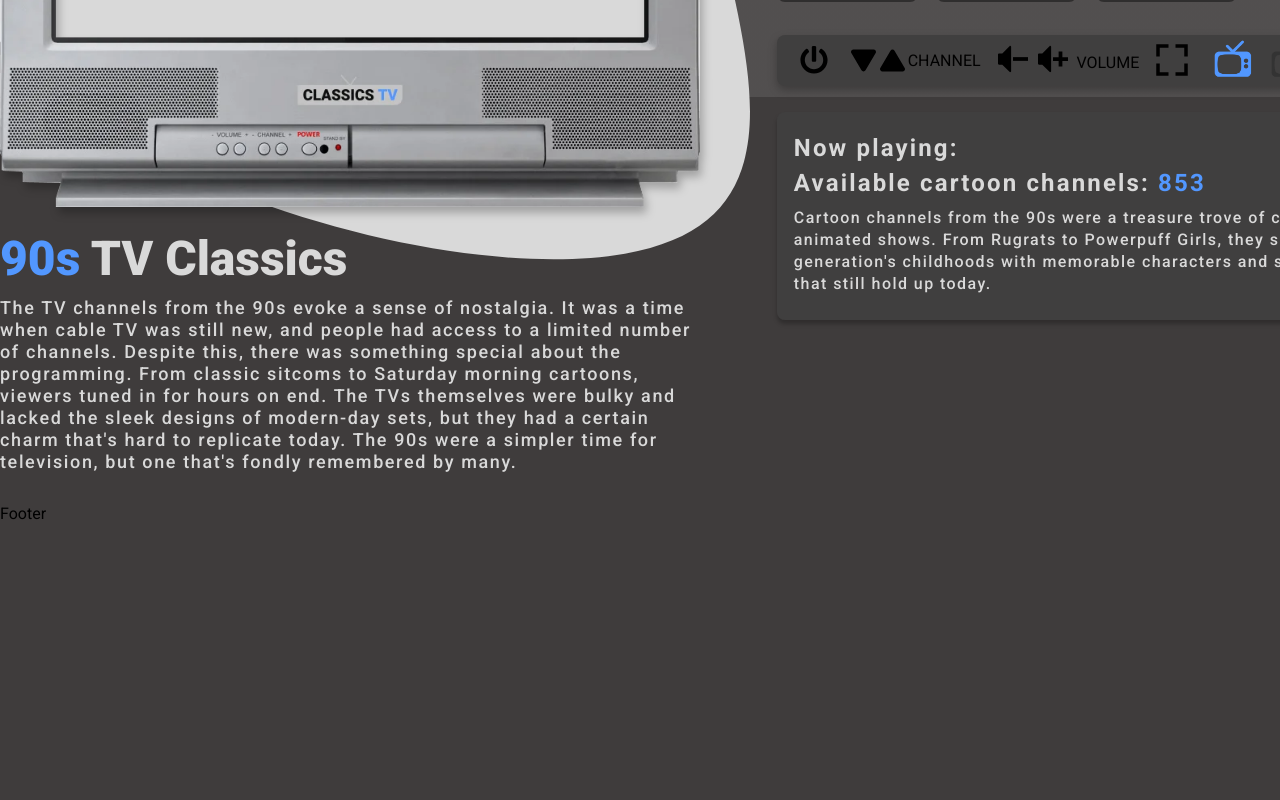
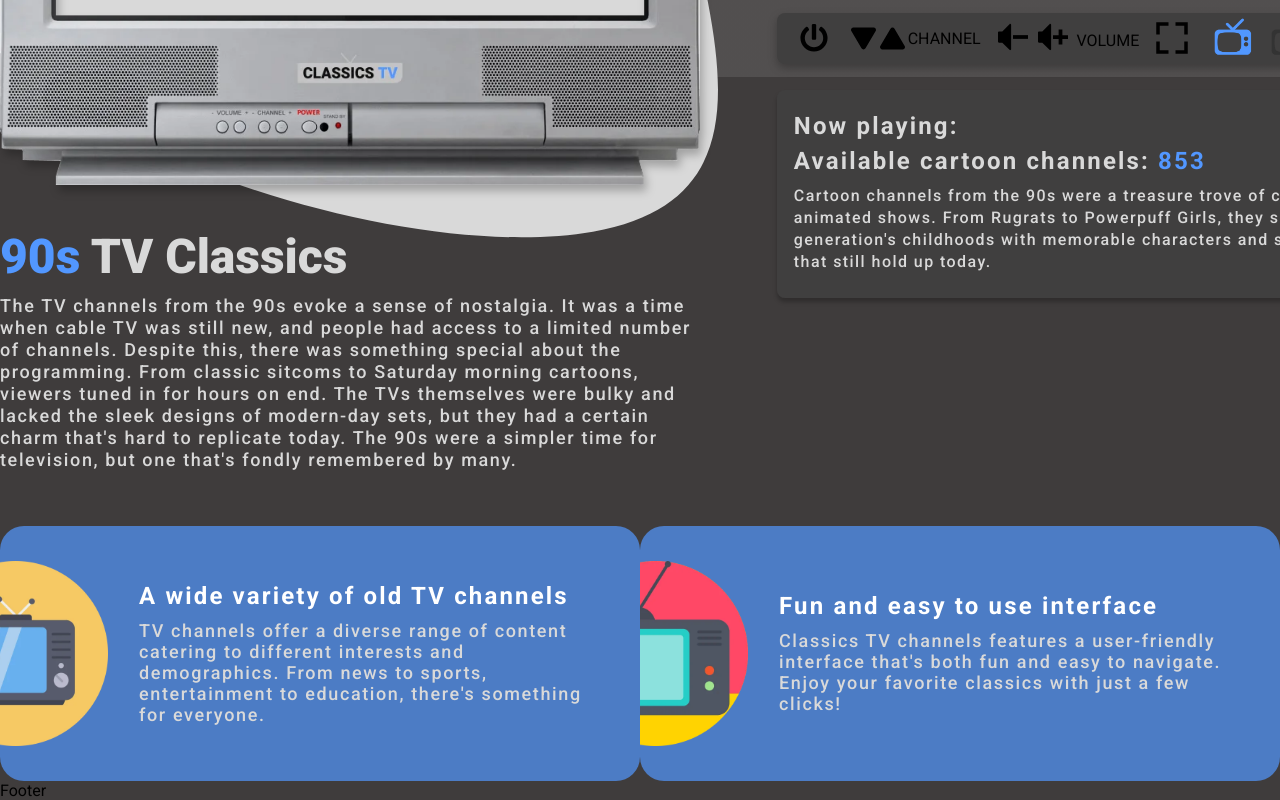
Before and after one commit to Classicstvs/the-app, a Next.js app: page / in a window 1280 px wide. Shown: the part 601-1401 px from the top of the page. Before the commit the page ends 1124 px from the top, so only its background shows below. Built offline with nearby package versions, Linux system fonts and the light colour scheme.

Commit message:
NEW: Cards Components

```diff
--- /dev/null
+++ b/components/cardsInfo/CardsInfo.jsx
@@ -0,0 +1,41 @@
+import Image from "next/image";
+import styles from "./CardsInfo.module.css";
+
+export default function CardsInfo() {
+  return (
+    <section className={styles.cardsWrapper}>
+      <div className={styles.card}>
+        <Image
+          src="/images/tv_left.webp"
+          alt="Old TV Left Card"
+          width={185}
+          height={185}
+        />
+        <div className={styles.cardContent}>
+          <h2>A wide variety of old TV channels</h2>
+          <p>
+            TV channels offer a diverse range of content catering to different
+            interests and demographics. From news to sports, entertainment to
+            education, there's something for everyone.
+          </p>
+        </div>
+      </div>
+      <div className={styles.card}>
+        <Image
+          src="/images/tv_right.webp"
+          alt="Old TV Left Right"
+          width={185}
+          height={185}
+        />
+        <div className={styles.cardContent}>
+          <h3>Fun and easy to use interface</h3>
+          <p>
+            Classics TV channels features a user-friendly interface that's both
+            fun and easy to navigate. Enjoy your favorite classics with just a
+            few clicks!
+          </p>
+        </div>
+      </div>
+    </section>
+  );
+}
--- /dev/null
+++ b/components/cardsInfo/CardsInfo.module.css
@@ -0,0 +1,53 @@
+.cardsWrapper {
+    max-width: 1440px;
+    margin: 24px auto 0 auto;
+    display: flex;
+    justify-content: space-around;
+}
+
+.card {
+    height: 255px;
+    width: 660px;
+    border-radius: 24px;
+    background: rgba(82, 151, 255, 0.7);
+    color: #D9D9D9;
+    display: flex;
+    align-items: center;
+    overflow: hidden;
+}
+
+.card img {
+    position: relative;
+    right: 77px;
+}
+
+.card h2 {
+    color: #FFFFFF;
+    font-size: 24px;
+    font-weight: 700;
+    line-height: 28px;
+    letter-spacing: 0.09em;
+    position: relative;
+    right: 46px;
+    margin: 0 0 10px 0;
+}
+
+.card h3 {
+    color: #FFFFFF;
+    font-size: 24px;
+    font-weight: 700;
+    line-height: 28px;
+    letter-spacing: 0.09em;
+    position: relative;
+    right: 46px;
+    margin: 0 0 10px 0;
+}
+
+.card p {
+    font-size: 18px;
+    font-weight: 500;
+    line-height: 21px;
+    letter-spacing: 0.09em;
+    position: relative;
+    right: 46px;
+}
--- a/components/header/Header.module.css
+++ b/components/header/Header.module.css
@@ -6,13 +6,12 @@
 
 .wrapper {
   max-width: 1440px;
-  height: 107.50px;
+  height: 85.5px;
   margin: 0 auto;
   display: flex;
   justify-content: space-between;
   align-items: center;
 }
-
 
 .nav {
   display: flex;
@@ -41,7 +40,7 @@
 
 .nav .triangleUp {
   position: relative;
-  top:44px;
+  top:35px;
   right: 61.5%;
   width: 0;
   height: 0;
--- a/components/pageInfo/PageInfo.module.css
+++ b/components/pageInfo/PageInfo.module.css
@@ -3,7 +3,7 @@
     font-weight: 900;
     line-height: 56px;
     color: #D9D9D9;
-    margin: 20px 0 10px 0;
+    margin: 40px 0 10px 0;
 }
 
 .pageInfoWrapper h1 span {
--- a/components/playInfo/PlayInfo.module.css
+++ b/components/playInfo/PlayInfo.module.css
@@ -13,7 +13,6 @@
     font-weight: 700;
     line-height: 38px;
     letter-spacing: 0.09em;
-
 }
 
 .playInfoContainer span{
--- a/components/tv/Tv.module.css
+++ b/components/tv/Tv.module.css
@@ -5,7 +5,7 @@
 .blob {
     position: absolute;
     top: -33px;
-    right: -50px;
+    right: -18px;
     z-index: 0;
 }
 
--- a/pages/index.js
+++ b/pages/index.js
@@ -8,6 +8,7 @@ import {channels} from '../data/channelsList'
 import Controls from "@/components/controls/Controls";
 import PlayInfo from "@/components/playInfo/PlayInfo";
 import PageInfo from "@/components/pageInfo/PageInfo";
+import CardsInfo from "@/components/cardsInfo/CardsInfo";
 
 export default function Home() {
 
@@ -25,6 +26,7 @@ export default function Home() {
           <PlayInfo />
         </div>
       </div>
+      <CardsInfo />
     </main>
   );
 }
--- a/styles/Home.module.css
+++ b/styles/Home.module.css
@@ -1,7 +1,7 @@
 .main{
     background: linear-gradient(to top,
             #3F3C3C 0%,
-            #3F3C3C 41%,
+            #3F3C3C 54.5%,
             #D9D9D91F 0%,
             #D9D9D91F 100%);
 }
```
Also changed, not shown: public/images/tv_left.webp (added), public/images/tv_right.webp (added).
